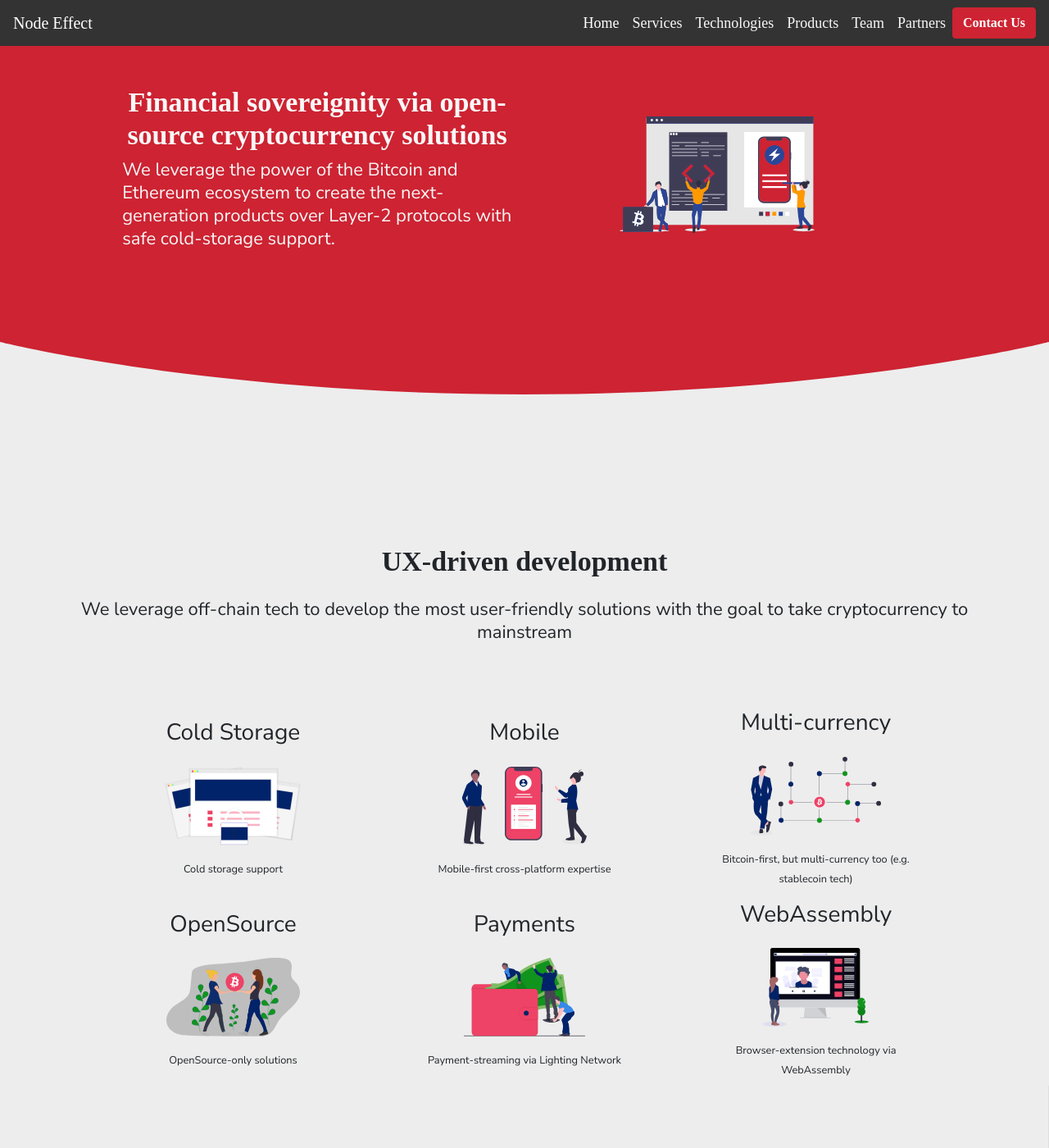
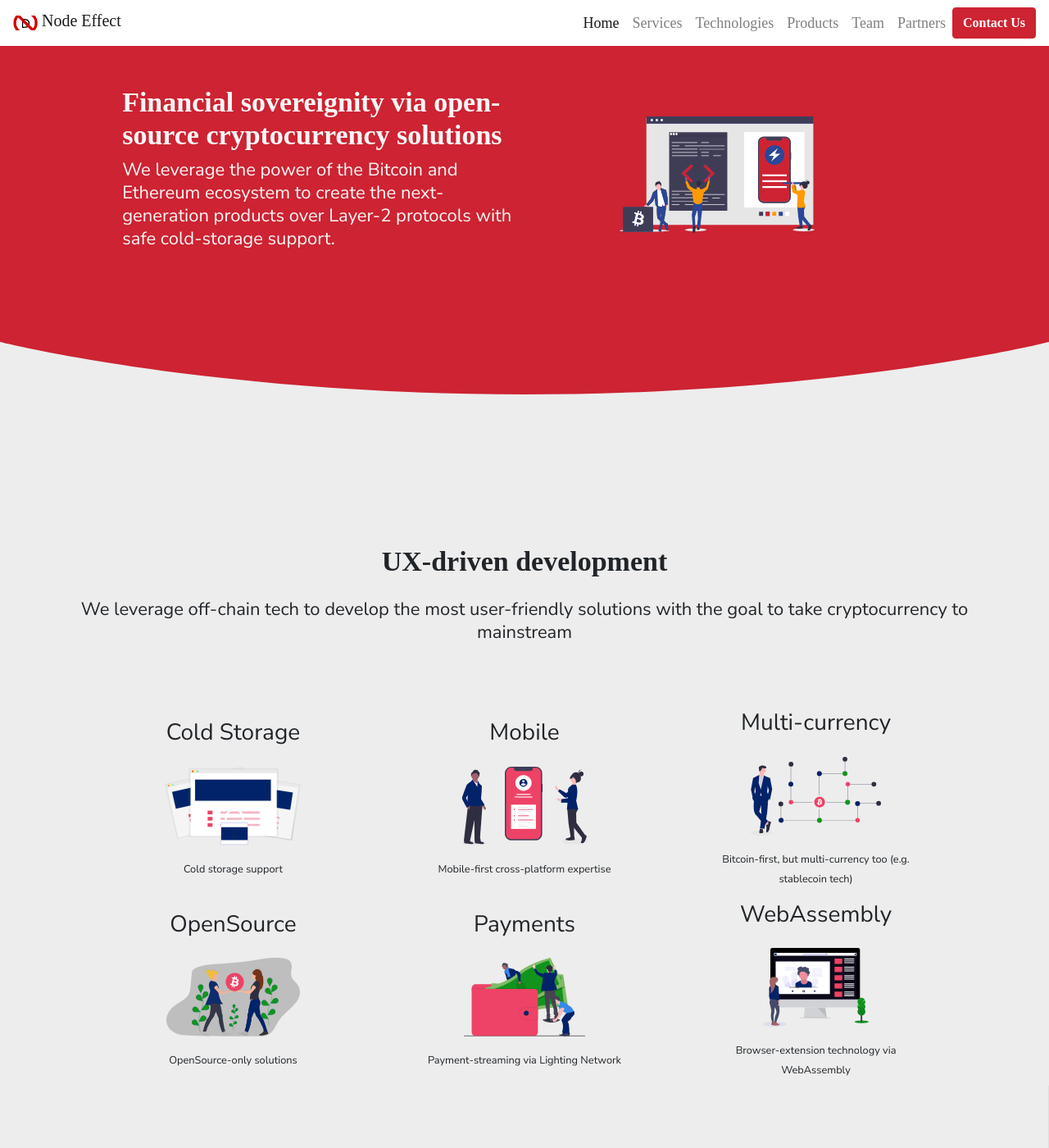
Before and after one commit to aarani/nodeeffect, a Jekyll site: the page built from index.html, in a window 1280 px wide and 1400 px high. Shown: the whole window at 82% size. Built offline with Jekyll 4.4.1, drawn with Linux system fonts in a browser that asks for light colours; some web fonts are replaced.

Commit message:
more styling on navbar and header

```diff
--- a/_includes/navigation.html
+++ b/_includes/navigation.html
@@ -1,5 +1,10 @@
-<nav class="navbar sticky-top navbar-expand-lg navbar-dark" style="background-color: rgb(51, 51, 51);">
-  <a class="navbar-brand" href="#">Node Effect</a>
+<nav class="navbar sticky-top navbar-expand-lg navbar-light" style="background-color: #ffffff;">
+  <a class="navbar-brand" href="#">
+    <img src="assets/logo.png" width="30" height="30" class="d-inline-block align-top" alt=""
+      loading="lazy">
+    Node Effect
+  </a>
+
   <div class="collapse navbar-collapse" id="navbarNav">
     <ul class="navbar-nav ml-auto">
       <li class="nav-item active">
--- a/assets/css/nd.css
+++ b/assets/css/nd.css
@@ -24,6 +24,11 @@
   color: rgb(248, 248, 248);
 }
 
+.navbar-brand > img {
+  width: 30px;
+  height: 30px;
+}
+
 row {
   text-align: center;
   vertical-align: middle;
@@ -38,7 +43,6 @@
   font-size: 34px;
   line-height: 40px;
   font-weight: 600;
-  text-align: center;
 }
 
 .header {
```
